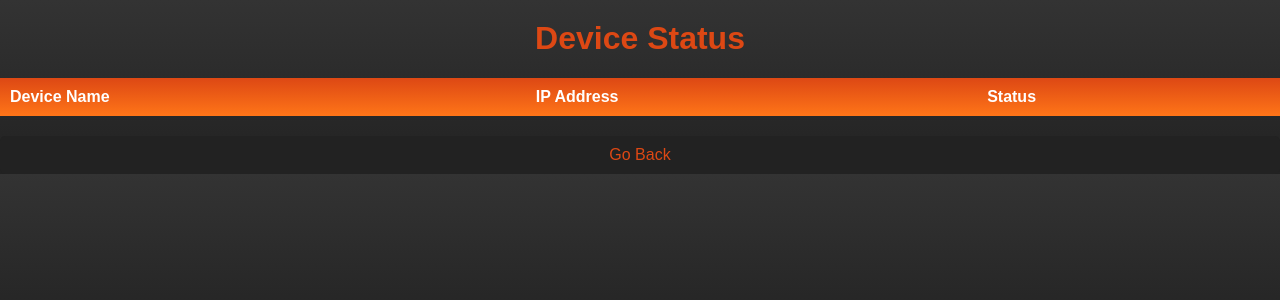
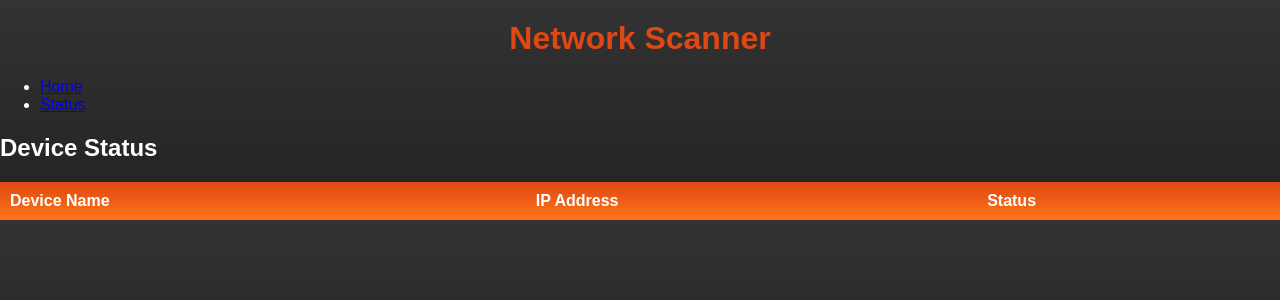
Before and after one commit to Danialsbr/pingo, a Flask app: template templates/status.html in a window 1280 px wide. Shown: the top 300 px of the page. Run offline with Flask 2, Linux system fonts and the light colour scheme; the template is opened without the code that fills it, so the values that code supplies are empty.

Commit message:
Update status.html

```diff
--- a/templates/status.html
+++ b/templates/status.html
@@ -1,29 +1,32 @@
 <!DOCTYPE html>
 <html>
 <head>
-    <title>Device Status</title>
+    <title>Network Scanner - Status</title>
     <link rel="stylesheet" href="styles.css">
 </head>
 <body>
-    <h1>Device Status</h1>
+    <header>
+        <h1>Network Scanner</h1>
+        <nav>
+            <ul>
+                <li><a href="index.html">Home</a></li>
+                <li><a href="status.html">Status</a></li>
+            </ul>
+        </nav>
+    </header>
+    <div id="content">
+        <h2>Device Status</h2>
         <table>
+            <thead>
                 <tr>
                     <th>Device Name</th>
                     <th>IP Address</th>
                     <th>Status</th>
                 </tr>
-        {% for device in status_list %}
-        <tr>
-            <td>{{ device.name }}</td>
-            <td>{{ device.ip }}</td>
-            <td class="status-cell {% if 'Unreachable' in device.status %}unreachable{% endif %}">
-                <span class="dot {% if 'Unreachable' in device.status %}dot-red{% else %}dot-green{% endif %}"></span>
-                {{ device.status }}
-            </td>
-        </tr>
-        {% endfor %}
+            </thead>
+            <tbody id="status-table"></tbody>
         </table>
-    <a href="/" class="back-button">Go Back</a>
+    </div>
     <script src="scripts.js"></script>
 </body>
 </html>
```
Lines whose indentation alone changed are shown as unchanged.
